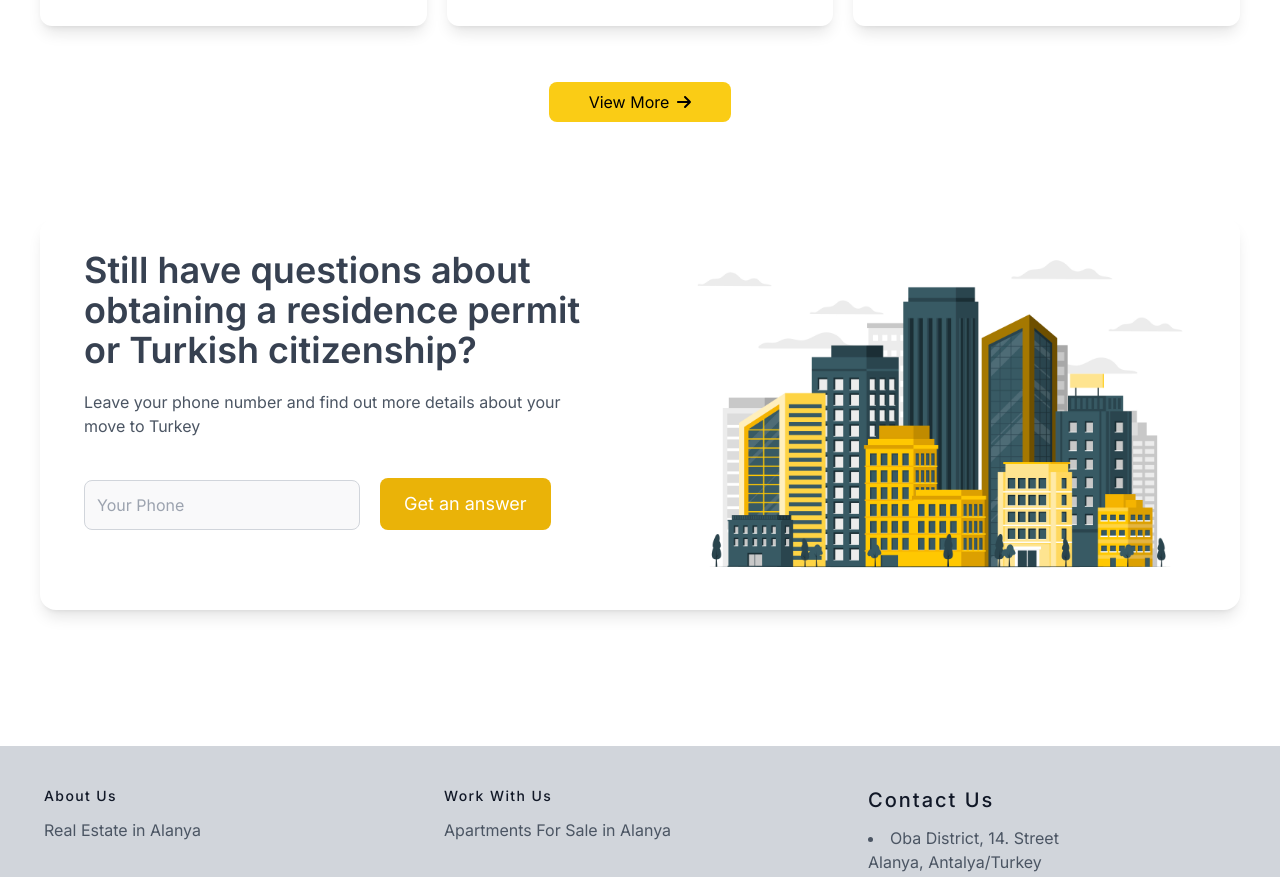
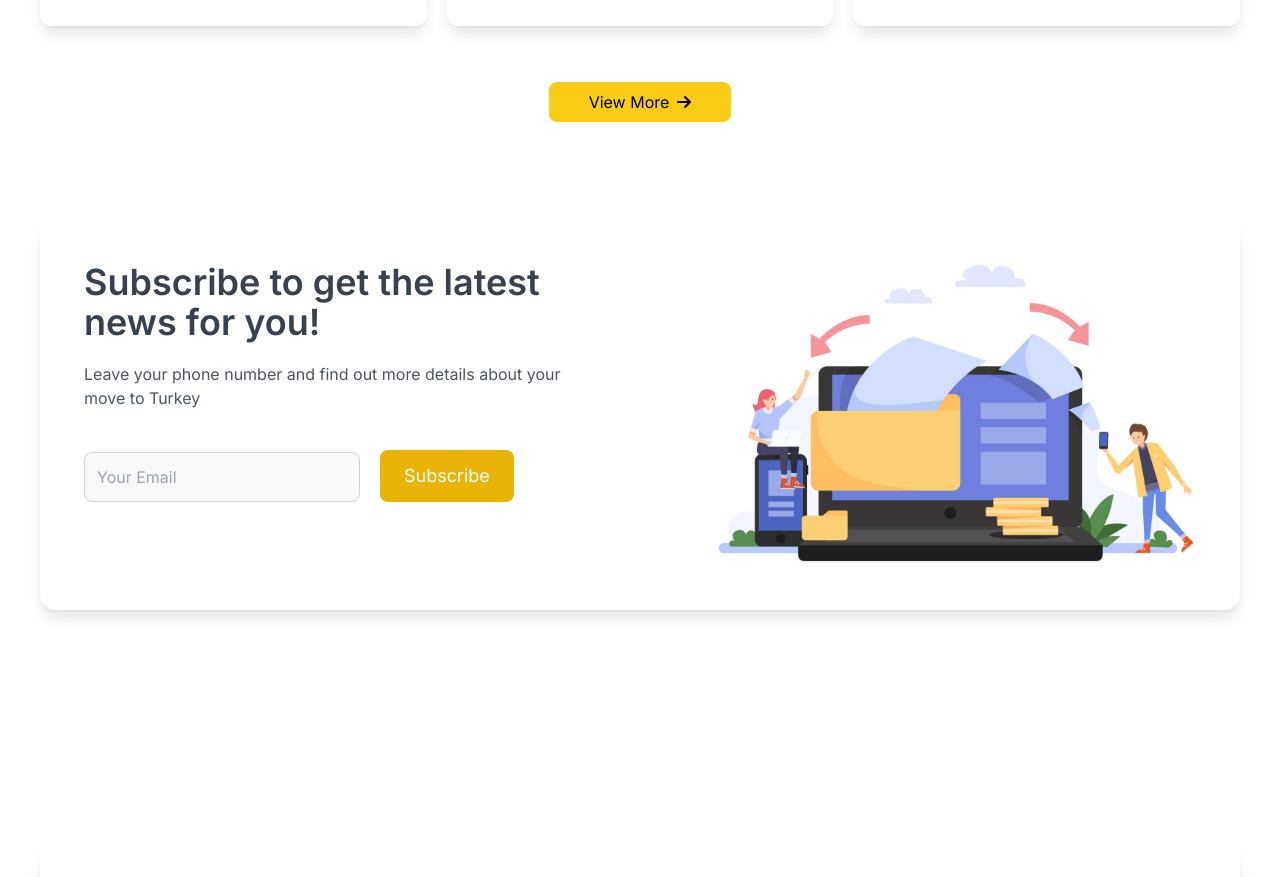
Before and after one commit to samin-taheri/Real-Estate-Next.js, a Next.js app: page / in a window 1280 px wide. Shown: the part 5346-6223 px from the top of the page. Built offline with nearby package versions, Linux system fonts and the light colour scheme.

Commit message:
commiting changes

```diff
--- a/src/app/page.tsx
+++ b/src/app/page.tsx
@@ -7,6 +7,7 @@ import RealEstatePage from "@/components/real-estate";
 import ColoredCardsList from "@/components/colored-cards-list";
 import InfoCardsList from "@/components/info-cards-list";
 import PropertyInfoList from "@/components/property-info-list";
+import Subscribe from "@/components/subscribe";
 
 export default function Home() {
 
@@ -19,6 +20,7 @@ export default function Home() {
       <ColoredCardsList/>
       <TableSection/>
       <RealEstatePage/>
+      <Subscribe/>
       <Feature />
     </main>
   );
--- a/src/components/post-list.tsx
+++ b/src/components/post-list.tsx
@@ -17,7 +17,7 @@ const PostList: React.FC<PostListProps> = ({ posts }) => {
   return (
     <div className="px-10 py-10 mx-auto container p-10 flex-wrap">
        <div className="flex flex-wrap w-full mb-16 flex-col items-center text-center">
-         <h1 className="sm:text-4xl text-2xl font-semibold title-font text-gray-700 animate__animated animate__fadeInLeft">
+         <h1 className="sm:text-4xl text-2xl font-semibold title-font text-gray-700">
          Popular Property Deals
          </h1>
        </div>
--- /dev/null
+++ b/src/components/subscribe.tsx
@@ -0,0 +1,27 @@
+import React from "react";
+import WhatsAppButton from "./whatsapp-button";
+import InfoSection from "./info-section";
+
+const Subscribe = () => {
+  return(
+    <section className="text-gray-600 body-font">
+    <InfoSection>
+      <div className="lg:w-1/2 px-6 py-3">
+        <h2 className="m-5 title-font text-4xl font-semibold text-gray-700">Subscribe to get the latest news for you!</h2>
+        <p className="m-5">Leave your phone number and find out more details about your move to Turkey</p>
+        <div className="mt-10 flex w-full md:justify-start justify-center items-end">
+      <div className="relative ml-5 lg:w-full xl:w-1/2 w-2/4">
+        <input placeholder='Your Email' type="text" id="hero-field" name="hero-field" className="w-full bg-gray-100 bg-opacity-50 rounded-lg border border-gray-300 focus:ring-2 focus:ring-yellow-200 focus:bg-transparent focus:border-yellow-500 text-base outline-none text-gray-700 py-2 px-3 leading-8 transition-colors duration-200 ease-in-out"/>
+      </div>
+      <button className="inline-flex ml-5 text-white bg-yellow-500 border-0 py-3 px-6 focus:outline-none hover:bg-yellow-600 rounded-lg text-lg">Subscribe</button>
+    </div>
+      </div>
+      <div className="lg:w-1/2 px-6 mt-4 lg:mt-0">
+      <img className="w-18 h-18" alt="hero" src="/bg-18.jpg"/>
+      </div>
+      </InfoSection>
+  </section>
+  )
+};
+
+export default Subscribe;
```
Also changed, not shown: public/bg-18.jpg (added).
